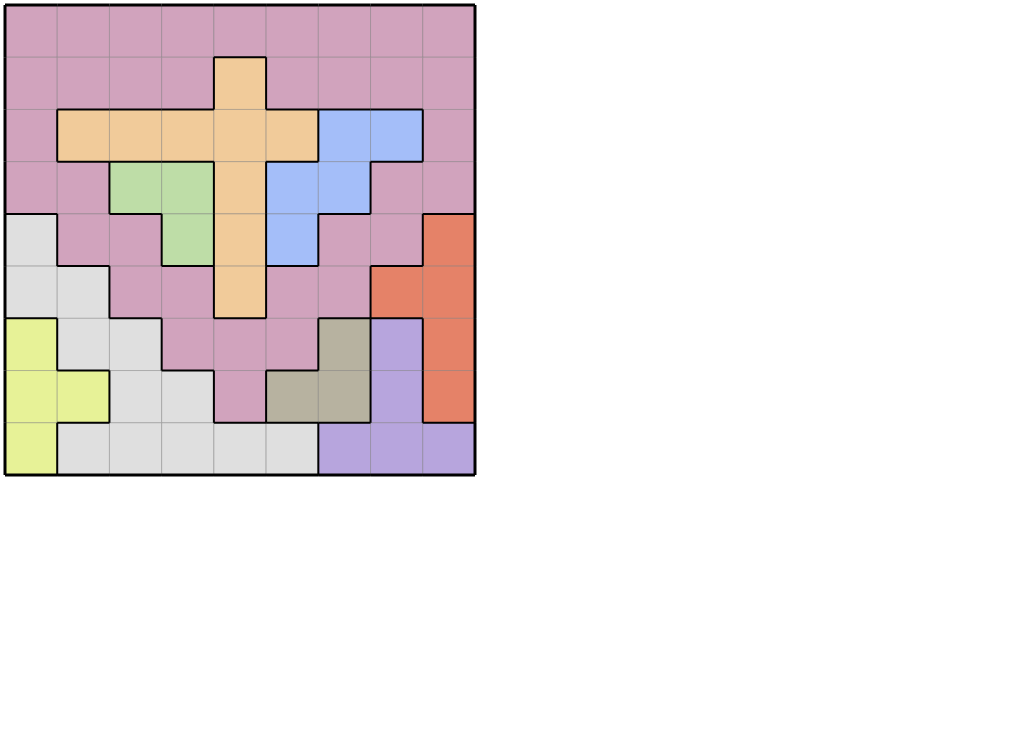
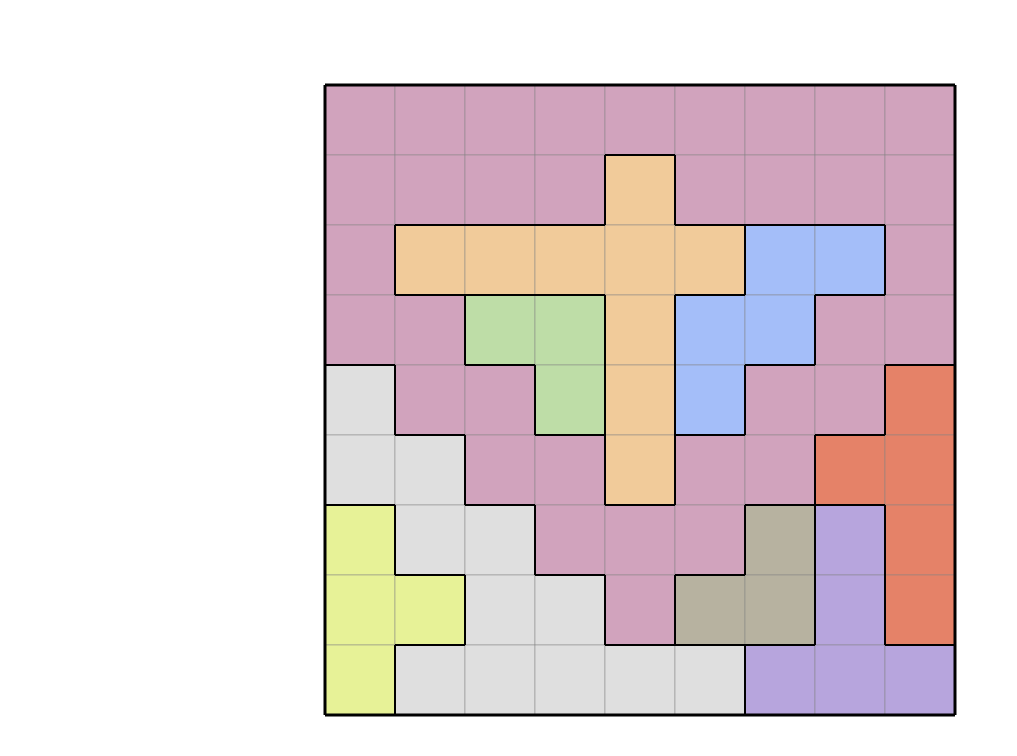
Before and after one commit to sihlecodes/queens-clone, a website with bundled scripts: page public/index.html in a window 1280 px wide. Shown: the whole page, without its empty margins (0-1017 px from the left). Built offline with nearby package versions, Linux system fonts and the light colour scheme.

Commit message:
Add dynamic board resizing (#5)

```diff
--- a/public/index.html
+++ b/public/index.html
@@ -6,12 +6,14 @@
         <title>Queens Clone</title>
         <style rel="stylesheet">
             html, body {
-                min-height: 100vh;
                 margin: 0;
                 padding: 0;
             }
+
             svg {
                 position: absolute;
+                margin: auto;
+                inset: 0;
                 /*border: 1px solid #000000;*/
                 touch-action: none;
             }
@@ -58,7 +60,7 @@
         </style>
     </head>
     <body>
-        <svg id="svg-canvas" width="640" height="640">
+        <svg id="svg-canvas">
             <defs>
                 <filter id="invalid_color">
                     <feColorMatrix
--- a/public/js/board.js
+++ b/public/js/board.js
@@ -132,9 +132,10 @@ export class Board {
     }
 
     static to_relative_position(global_x, global_y) {
+        const {TILE_SIZE, RENDER_OFFSET} = Configs;
         return {
-            x: Math.floor((global_x - 5) / Configs.TILE_SIZE),
-            y: Math.floor((global_y - 5) / Configs.TILE_SIZE),
+            x: Math.floor((global_x - RENDER_OFFSET) / TILE_SIZE),
+            y: Math.floor((global_y - RENDER_OFFSET) / TILE_SIZE),
         };
     }
 
@@ -143,9 +144,10 @@ export class Board {
     }
 
     static to_global_position(relative_x, relative_y) {
+        const {TILE_SIZE, RENDER_OFFSET} = Configs;
         return {
-            x: 5 + relative_x * Configs.TILE_SIZE,
-            y: 5 + relative_y * Configs.TILE_SIZE,
+            x: RENDER_OFFSET + relative_x * TILE_SIZE,
+            y: RENDER_OFFSET + relative_y * TILE_SIZE,
         };
     }
 
--- a/public/js/game.js
+++ b/public/js/game.js
@@ -5,6 +5,7 @@ import { default_layout } from './assets.js';
 
 export const Configs = {
     TILE_SIZE: undefined,
+    RENDER_OFFSET: 5,
 }
 
 const Game = {
@@ -13,16 +14,15 @@ const Game = {
         const canvas = document.getElementById('svg-canvas');
         const board = new Board(default_layout);
 
-        const width = window.screen.width * .8;
-        const height = window.screen.height * .8;
+        const width = window.innerWidth * .8;
+        const height = window.innerHeight * .8;
 
         const smallest = Math.min(width, height);
-        console.log('width: ', width);
 
-        canvas.setAttribute('width', width);
-        canvas.setAttribute('height', height);
+        canvas.setAttribute('width', smallest);
+        canvas.setAttribute('height', smallest);
 
-        Configs.TILE_SIZE = (smallest - 10) / board.columns();
+        Configs.TILE_SIZE = (smallest - Configs.RENDER_OFFSET * 2) / board.columns();
 
         const renderer = new Renderer(canvas, board);
         const state = new StateMachine();
```
Lines whose indentation alone changed are shown as unchanged.
